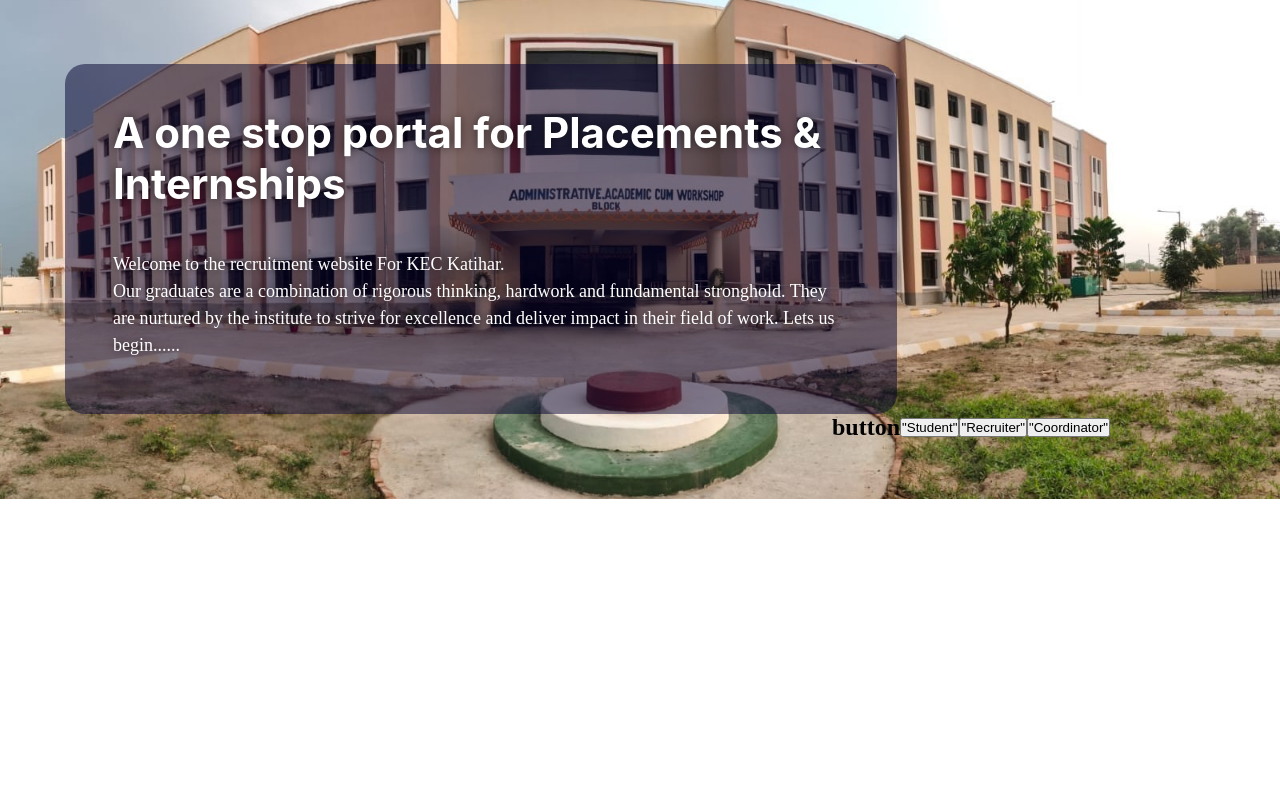
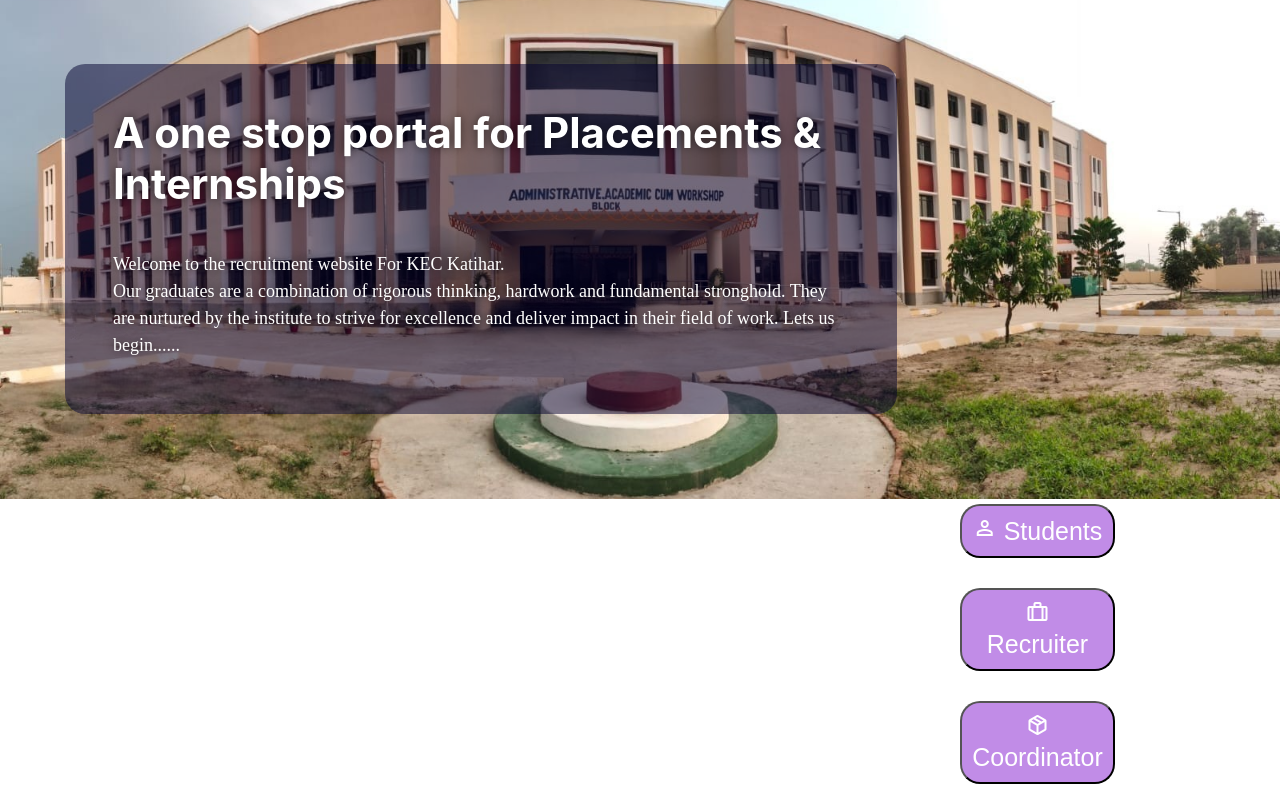
Before and after one commit to PrinceSamrat82/Placement-Cell-Portal, a PHP site: page /Placementcell.html in a window 1280 px wide. Shown: the part 99-893 px from the top of the page. Before the commit the page ends 598 px from the top, so only its background shows below. Run offline with PHP 8.4, Linux system fonts and the light colour scheme.

Commit message:
first commit

```diff
--- a/Placementcell.html
+++ b/Placementcell.html
@@ -10,6 +10,9 @@
     <link rel="icon" type="image/png" sizes="16x16" href="/favicon-16x16.png">
     <link rel="manifest" href="/site.webmanifest">
     <link rel="stylesheet" href="Placementtcell.css">
+    <link rel="stylesheet" href="https://fonts.googleapis.com/css2?family=Material+Symbols+Outlined:opsz,wght,FILL,GRAD@24,400,0,0" />
+    <link rel="stylesheet" href="https://fonts.googleapis.com/css2?family=Material+Symbols+Outlined:opsz,wght,FILL,GRAD@24,400,0,0" />
+    <link rel="stylesheet" href="https://fonts.googleapis.com/css2?family=Material+Symbols+Outlined:opsz,wght,FILL,GRAD@24,400,0,0" />
 </head>
 <body>
 <main>
@@ -59,26 +62,50 @@
       </div>
 
       <div class="container2">
-        <h1>button</h1>
-        <button>
-          <span>
-            "Student"
-          </span>
+        <button class="btn">
+            <span class="material-symbols-outlined">
+              person
+              </span>
+            Students
         </button>
-        <button>
-          <span>
-            "Recruiter"
-          </span>
+        <br>
+        <button class="btn">
+          <span class="material-symbols-outlined">
+            trip
+            </span>
+            Recruiter
         </button>
-        <button>
-          <span>
-            "Coordinator"
-          </span>
+        <br>
+        <button class="btn">
+          <span class="material-symbols-outlined">
+            package_2
+            </span>
+            Coordinator
         </button>
       </div>
 
     </div>
   </section>
+  <!-- Overview Section -->
+  <section>
+    <div class="container3">
+
+    </div>
+    <div class="container4">
+
+    </div>
+    <div class="container5">
+
+    </div>
+
+
+  </section>
+
+
+
+
+
+
 </main>
 
 
--- a/Placementtcell.css
+++ b/Placementtcell.css
@@ -164,8 +164,26 @@ a{
 .container2{
     display: flex;
     flex-wrap: wrap;
-    width: 35%;
+    width: 25%;
     float: right;
+    margin-top: 80px;
+    margin-left: 80px;
     align-items: center;
+    min-height: 300px;
+    justify-content: row;
+    display: grid;
+    grid-template-columns: repeat(2, 1fr); /* two equal-width columns */
+    grid-template-rows: repeat(2, auto); /* two rows with automatic height */
+    gap: 10px; /* gap between the buttons */
+
 
 }
+.btn{
+    /* style the buttons as you like */
+    background-color: rgba(122, 7, 203, 0.464);
+    color: white;
+    border-radius: 20px;
+    padding: 10px;
+    cursor: pointer;
+    font-size: 25px;
+  }
```
